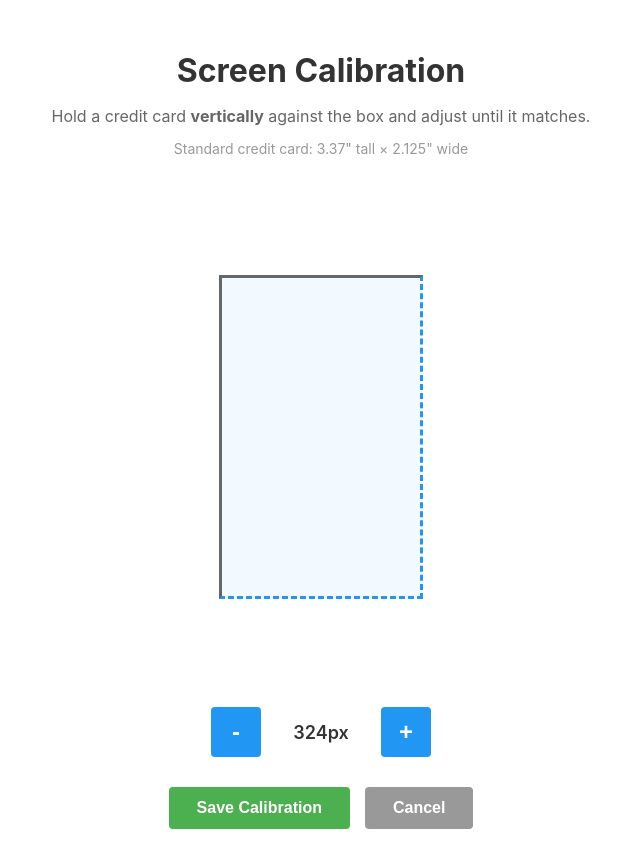
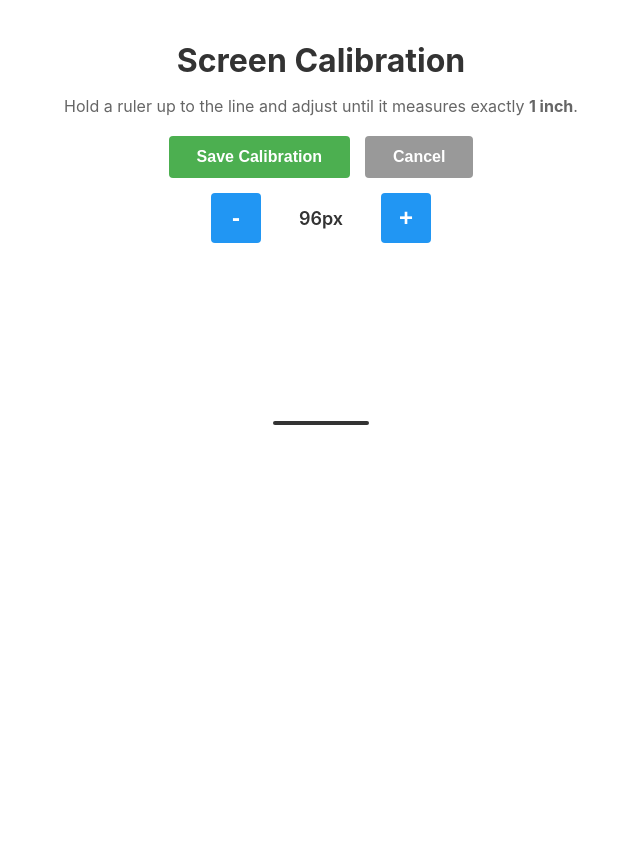
Before and after one commit to davidtom/line-length, a React (Create React App) app: page /calibrate in a window 1280 px wide. Shown: the whole page, without its empty margins (319-959 px from the left). Built offline with nearby package versions, Linux system fonts and the light colour scheme.

Commit message:
calibrate with a simple line

```diff
--- a/src/pages/CalibrationPage.css
+++ b/src/pages/CalibrationPage.css
@@ -1,6 +1,6 @@
 .calibration-page {
   text-align: center;
-  padding: 30px;
+  padding: 20px;
   font-family: -apple-system, BlinkMacSystemFont, "Segoe UI", "Roboto", "Oxygen",
     "Ubuntu", "Cantarell", "Fira Sans", "Droid Sans", "Helvetica Neue",
     sans-serif;
@@ -9,13 +9,13 @@
 
 .calibration-page h1 {
   color: #333;
-  margin-bottom: 15px;
+  margin-bottom: 10px;
 }
 
 .calibration-page .instructions {
   color: #666;
   font-size: 16px;
-  margin-bottom: 10px;
+  margin-bottom: 20px;
   max-width: 600px;
   margin-left: auto;
   margin-right: auto;
@@ -24,28 +24,29 @@
 .calibration-page .card-dimensions {
   color: #999;
   font-size: 14px;
-  margin-bottom: 40px;
+  margin-bottom: 20px;
 }
 
 .calibration-container {
   position: relative;
   width: 100%;
-  height: 60vh;
-  margin-bottom: 30px;
+  height: 40vh;
+  margin-top: 20px;
   display: flex;
   justify-content: center;
   align-items: center;
 }
 
-.calibration-box {
-  position: relative;
-  background-color: rgba(33, 150, 243, 0.05);
-  box-sizing: border-box;
-  /* Solid borders for fixed edges, dashed blue for adjustable edges */
-  border-top: 3px solid #666;
-  border-left: 3px solid #666;
-  border-right: 3px dashed #2196f3;
-  border-bottom: 3px dashed #2196f3;
+.line-wrapper {
+  display: flex;
+  justify-content: flex-start;
+  align-items: center;
+}
+
+.calibration-line {
+  height: 4px;
+  background-color: #333;
+  border-radius: 2px;
 }
 
 .controls {
@@ -53,7 +54,7 @@
   justify-content: center;
   align-items: center;
   gap: 20px;
-  margin-bottom: 30px;
+  margin-bottom: 15px;
 }
 
 .adjust-button {
@@ -90,6 +91,7 @@
   display: flex;
   justify-content: center;
   gap: 15px;
+  margin-bottom: 15px;
 }
 
 .save-button,
--- a/src/pages/CalibrationPage.tsx
+++ b/src/pages/CalibrationPage.tsx
@@ -1,32 +1,26 @@
 import React, { useState } from "react";
 import { useNavigate } from "react-router-dom";
 import { useCalibration } from "../hooks/useCalibration";
-import { CREDIT_CARD_WIDTH_INCHES, CREDIT_CARD_HEIGHT_INCHES } from "../config";
 import "./CalibrationPage.css";
 
 const CalibrationPage: React.FC = () => {
   const navigate = useNavigate();
   const { ppi, savePpi } = useCalibration();
 
-  // Flip orientation: use HEIGHT as the main dimension (vertical on phone)
-  // Use current PPI to calculate initial pixel height
-  const initialPixelHeight = Math.round(ppi * CREDIT_CARD_WIDTH_INCHES);
-  const [pixelHeight, setPixelHeight] = useState(initialPixelHeight);
-
-  // Calculate width based on credit card aspect ratio (flipped)
-  const pixelWidth =
-    pixelHeight * (CREDIT_CARD_HEIGHT_INCHES / CREDIT_CARD_WIDTH_INCHES);
+  // Use current PPI to calculate initial pixel length for 1 inch
+  const initialPixelLength = Math.round(ppi * 1);
+  const [pixelLength, setPixelLength] = useState(initialPixelLength);
 
   const handleDecrease = () => {
-    setPixelHeight((h) => Math.max(50, h - 1));
+    setPixelLength((l) => Math.max(50, l - 1));
   };
 
   const handleIncrease = () => {
-    setPixelHeight((h) => Math.min(1000, h + 1));
+    setPixelLength((l) => Math.min(500, l + 1));
   };
 
   const handleSave = () => {
-    const calculatedPpi = pixelHeight / CREDIT_CARD_WIDTH_INCHES;
+    const calculatedPpi = pixelLength / 1; // pixels per 1 inch
     savePpi(calculatedPpi);
     navigate("/");
   };
@@ -35,33 +29,9 @@ const CalibrationPage: React.FC = () => {
     <div className="calibration-page">
       <h1>Screen Calibration</h1>
       <p className="instructions">
-        Hold a credit card <strong>vertically</strong> against the box and
-        adjust until it matches.
+        Hold a ruler up to the line and adjust until it measures exactly{" "}
+        <strong>1 inch</strong>.
       </p>
-      <p className="card-dimensions">
-        Standard credit card: {CREDIT_CARD_WIDTH_INCHES}" tall ×{" "}
-        {CREDIT_CARD_HEIGHT_INCHES}" wide
-      </p>
-
-      <div className="calibration-container">
-        <div
-          className="calibration-box"
-          style={{
-            width: `${pixelWidth}px`,
-            height: `${pixelHeight}px`,
-          }}
-        />
-      </div>
-
-      <div className="controls">
-        <button onClick={handleDecrease} className="adjust-button">
-          -
-        </button>
-        <span className="size-display">{Math.round(pixelHeight)}px</span>
-        <button onClick={handleIncrease} className="adjust-button">
-          +
-        </button>
-      </div>
 
       <div className="action-buttons">
         <button onClick={handleSave} className="save-button">
@@ -71,6 +41,27 @@ const CalibrationPage: React.FC = () => {
           Cancel
         </button>
       </div>
+
+      <div className="controls">
+        <button onClick={handleDecrease} className="adjust-button">
+          -
+        </button>
+        <span className="size-display">{Math.round(pixelLength)}px</span>
+        <button onClick={handleIncrease} className="adjust-button">
+          +
+        </button>
+      </div>
+
+      <div className="calibration-container">
+        <div className="line-wrapper">
+          <div
+            className="calibration-line"
+            style={{
+              width: `${pixelLength}px`,
+            }}
+          />
+        </div>
+      </div>
     </div>
   );
 };
```
